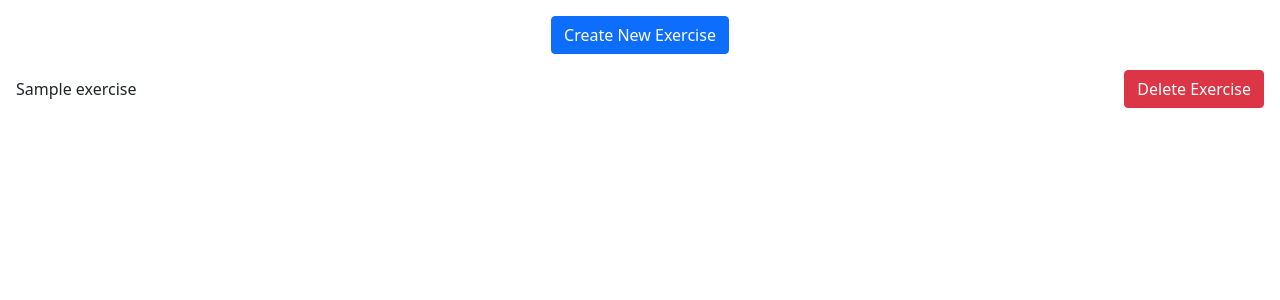
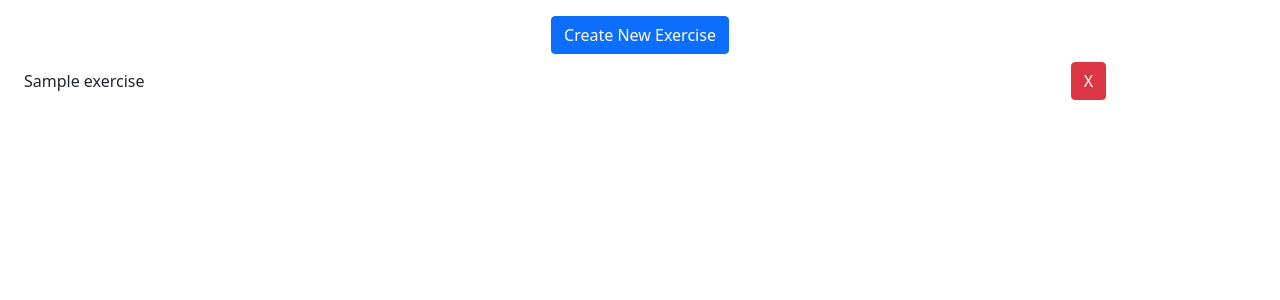
Before and after one commit to charliewhu/Dj_GymBoost, a Django app: page /exercises/ in a window 1280 px wide. Shown: the part 56-356 px from the top of the page. Run offline with Django 4.2, Linux system fonts and the light colour scheme; tables that the repository leaves empty hold one stand-in row (values such as "Sample post"); parts of the project's set-up code (start-up, migrations or seed data) failed here and were passed over; some libraries are stand-ins or nearby versions.

Commit message:
css changes to exercises and routines lists

```diff
--- a/templates/base.html
+++ b/templates/base.html
@@ -14,7 +14,6 @@
 
     <nav id="navbar" class="navbar navbar-expand-lg navbar-dark bg-dark mb-3">
       <div class="container-fluid">
-
         <div class="container-fluid d-flex justify-content-between">
           <a href="/" class="container-fluid navbar-brand"><i class="bi bi-house-door"></i></a>
           <a href="#" class="navbar-brand">{{ title }}</a>
@@ -44,7 +43,7 @@
       </div>
     </nav>
 
-    <div class="m-2">
+    <div class="container-fluid">
       {% block content %}{% endblock content %}
     </div>
 
--- a/templates/exercises/exercises.html
+++ b/templates/exercises/exercises.html
@@ -11,34 +11,40 @@
     <button id="url_exercise_create" class="btn btn-primary">Create New Exercise</button>
   </form>
 
-  <table id="exercise_list" class="table table-borderless">
+  <div id="exercise_list" class="container-fluid">
     {% for exercise in exercises %}
-      <tr class="d-flex justify-content-between align-items-center">
-        <td id="exercise_list_item">{{ exercise.name }}</td>
-        <td>
+      <div class="row align-items-center my-2">
+        <div class="col">
+          {{ exercise.name }}
+        </div>
+        <div class="col-2">
           {% if workout_id %}
             <form method="POST" action="{% url 'workout_exercise_create' %}">
               {% csrf_token %}
               <input type="hidden" name="workout_id" value="{{workout_id}}" />
               <input type="hidden" name="exercise_id" value="{{exercise.id}}" />
-              <button id="add_exercise_to_workout_btn" class="btn btn-primary">Add Exercise</button>
+              <button id="add_exercise_to_workout_btn" class="btn btn-primary">Add</button>
             </form>
           {% elif routine_id %}
             <form method="POST" action="{% url 'routine_exercise_create' %}">
               {% csrf_token %}
               <input type="hidden" name="routine_id" value="{{routine_id}}" />
               <input type="hidden" name="exercise_id" value="{{exercise.id}}" />
-              <button id="add_exercise_to_routine_btn" class="btn btn-primary">Add Exercise</button>
+              <button id="add_exercise_to_routine_btn" class="btn btn-primary">Add</button>
             </form>
           {% endif %}
-        </td>
-        <td>
+        </div>
+
+        <div class="col-2">
           <form method="POST" action="{% url 'exercise_delete' exercise.id %}">
             {% csrf_token %}
-            <button id="exercise_delete_btn" class="btn btn-danger">Delete Exercise</button>
+            <button id="exercise_delete_btn" class="btn btn-danger">X</button>
           </form>
-        </td>
-      </tr>
+        </div>
+      </div>
     {% endfor %}
-  </table>
+  </div>
+
+
+
 {% endblock content %}
```
Also changed, not shown: templates/routines/routines.html (+19 -12 lines).
